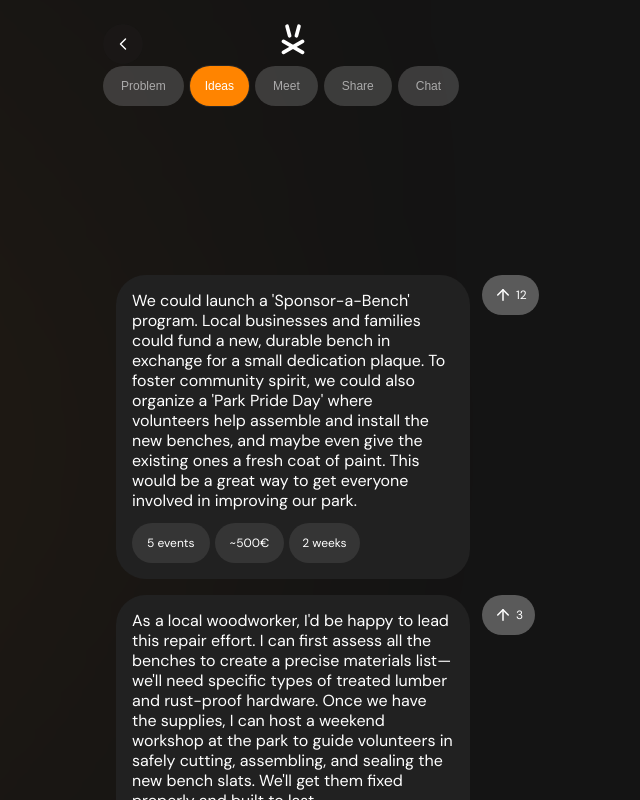
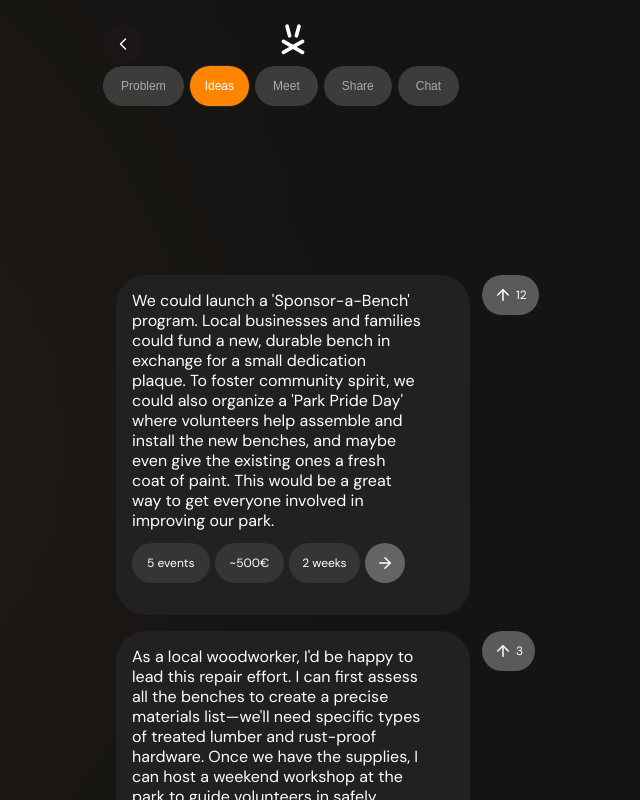
Before and after one commit to iggypcnfsky/ignis, a Next.js app: page /problems/p1/ideas in a window 1280 px wide. Shown: the top 800 px of the page, without its empty margins (347-987 px from the left). Built offline with nearby package versions, Linux system fonts and the light colour scheme; a web font is replaced by a local one.

Commit message:
Add navigation links to IdeaCard components for improved user experience. Update styles and structure for better layout consistency.

```diff
--- a/src/app/problems/[problemId]/ideas/page.tsx
+++ b/src/app/problems/[problemId]/ideas/page.tsx
@@ -49,6 +49,7 @@ export default function ProblemIdeasPage() {
 				{/* First idea card */}
 				<IdeaCard
 					className="mt-[167px]"
+					href="/ideas/idea-1"
 					description={
 						"We could launch a 'Sponsor-a-Bench' program. Local businesses and families could fund a new, durable bench in exchange for a small dedication plaque. To foster community spirit, we could also organize a 'Park Pride Day' where volunteers help assemble and install the new benches, and maybe even give the existing ones a fresh coat of paint. This would be a great way to get everyone involved in improving our park."
 					}
@@ -61,6 +62,7 @@ export default function ProblemIdeasPage() {
 				{/* Second idea card */}
 				<IdeaCard
 					className="mt-4"
+					href="/ideas/idea-2"
 					description={
 						"As a local woodworker, I'd be happy to lead this repair effort. I can first assess all the benches to create a precise materials list—we'll need specific types of treated lumber and rust-proof hardware. Once we have the supplies, I can host a weekend workshop at the park to guide volunteers in safely cutting, assembling, and sealing the new bench slats. We'll get them fixed properly and built to last."
 					}
--- a/src/components/IdeaCard.tsx
+++ b/src/components/IdeaCard.tsx
@@ -2,7 +2,7 @@
 
 import Link from "next/link";
 import { useState } from "react";
-import { ArrowUp } from "lucide-react";
+import { ArrowUp, ArrowRight } from "lucide-react";
 
 export type IdeaCardProps = {
 	/** Short description/body of the idea */
@@ -28,10 +28,8 @@ export default function IdeaCard({
 	href,
 	className,
 }: IdeaCardProps) {
-	const Wrapper = href ? Link : ("div" as any);
-	const wrapperProps = href
-		? { href, className: "relative block" }
-		: { className: "relative" };
+const Wrapper = "div" as any;
+const wrapperProps = { className: "relative" } as const;
 
 	const [localVotes, setLocalVotes] = useState<number>(votesCount);
 	const [hasUpvoted, setHasUpvoted] = useState<boolean>(false);
@@ -53,7 +51,8 @@ export default function IdeaCard({
 		<Wrapper {...(wrapperProps as any)}>
 			<article
 				className={
-					"rounded-[30px] bg-[#212121] p-4 text-white " + (className ?? "")
+					"relative rounded-[30px] bg-[#212121] p-4 pr-12 pb-8 text-white " +
+					(className ?? "")
 				}
 				aria-label="Idea card"
 			>
@@ -63,7 +62,7 @@ export default function IdeaCard({
 					{description}
 				</p>
 
-				{/* Metric pills */}
+				{/* Metric pills + inline navigate arrow */}
 				<div className="mt-3 flex items-center gap-[5px]">
 					<span className="inline-flex h-10 items-center justify-center rounded-full bg-[#353535] px-[15px] text-[12px] leading-none">
 						{eventsLabel}
@@ -74,6 +73,15 @@ export default function IdeaCard({
 					<span className="inline-flex h-10 items-center justify-center rounded-full bg-[#353535] px-[13px] text-[12px] leading-none">
 						{durationLabel}
 					</span>
+					{href && (
+						<Link
+							href={href}
+							aria-label="Open idea"
+							className="inline-flex h-10 w-10 items-center justify-center rounded-full bg-white/30 backdrop-blur-[100px]"
+						>
+							<ArrowRight size={18} className="text-white" />
+						</Link>
+					)}
 				</div>
 			</article>
 
```
